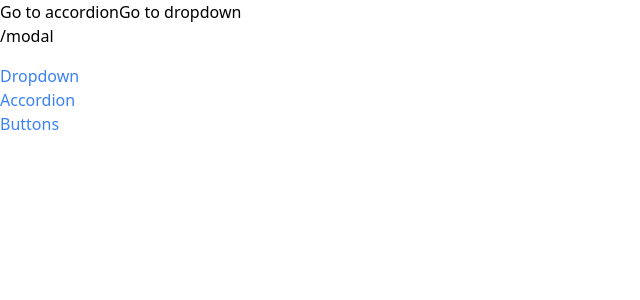
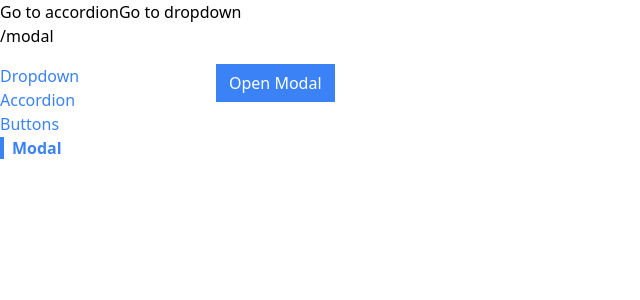
Before and after one commit to Patel27-S/React, a React (Create React App) app in the folder React-06/comps/: page /modal in a window 1280 px wide. Shown: the top 300 px of the page, without its empty margins (0-640 px from the left). Built offline with nearby package versions, Linux system fonts and the light colour scheme.

Commit message:
Start creating the MODAL component. Create ModalPages Component, Modal Component.

```diff
--- a/React-06/comps/src/App.js
+++ b/React-06/comps/src/App.js
@@ -3,6 +3,8 @@
 import AccordionPage from './pages/AccordionPage';
 import DropdownPage from './pages/DropdownPage';
 import ButtonPage from './pages/ButtonPage';
+import ModalPage from './pages/ModalPage';
+
 
 function App() {
   return (
@@ -18,6 +20,9 @@
         <Route path="/buttons">
           <ButtonPage />
         </Route>
+        <Route path="/modal">
+          <ModalPage />
+        </Route>
       </div>
     </div>
   );
--- a/React-06/comps/src/components/Link.js
+++ b/React-06/comps/src/components/Link.js
@@ -2,11 +2,14 @@
 
 import useNavigation from "../hooks/use-navigation";
 
-function Link({to, children}){
+function Link({to, children, className, activeClassName}){
 
-    const {navigate} = useNavigation();
+    const {navigate, currentPath} = useNavigation();
 
-    const classes = classNames('text-blue-500');
+    const classes = classNames(
+        'text-blue-500',
+        className,
+        currentPath === to && activeClassName);
 
     const handleClick = (event) =>{
         event.preventDefault();
--- /dev/null
+++ b/React-06/comps/src/components/Modal.js
@@ -0,0 +1,12 @@
+function Modal(){
+    return (
+    <div>
+        <div className="absolute inset-0 bg-gray-300 opacity-80."></div>
+        <div className="absolute inset-40 p-10 bg-white">
+            I'm a modal!
+        </div>
+    </div>
+    );
+}
+
+export default Modal;
--- a/React-06/comps/src/components/Sidebar.js
+++ b/React-06/comps/src/components/Sidebar.js
@@ -7,11 +7,21 @@
         {label: 'Dropdown', path: '/'},
         {label: 'Accordion', path: '/accordion'},
         {label: 'Buttons', path: '/buttons'},
+        {label: 'Modal', path: '/modal'},
     ];
 
     // "map" is a function for arrays. "filter" is also a function on arrays.
     const renderedLinks = links.map((link)=>{
-        return <Link key={link.label} to={link.path} children={link.label}>{link.label}</Link>
+        return (
+        <Link
+            key={link.label}
+            to={link.path}
+            children={link.label}
+            className="mb-3"
+            activeClassName="font-bold border-l-4 border-blue-500 pl-2"
+        >
+            {link.label}
+        </Link>)
     })
 
     return (
--- /dev/null
+++ b/React-06/comps/src/pages/ModalPage.js
@@ -0,0 +1,24 @@
+import { useState } from 'react';
+import Modal from '../components/Modal'
+import Button from '../components/Button';
+
+function ModalPage(){
+
+    const [showModal, setShowModal] = useState(false);
+
+    const handleClick = () =>{
+        // When the Button is clicked we want to show the
+        // Modal.
+        setShowModal(true);
+    }
+
+    return (
+        <div>
+            <Button onClick={handleClick} primary>Open Modal</Button>
+            {/* Below is a Rule :- */}
+            {showModal && <Modal />}
+        </div>
+    )
+}
+
+export default ModalPage;
```
